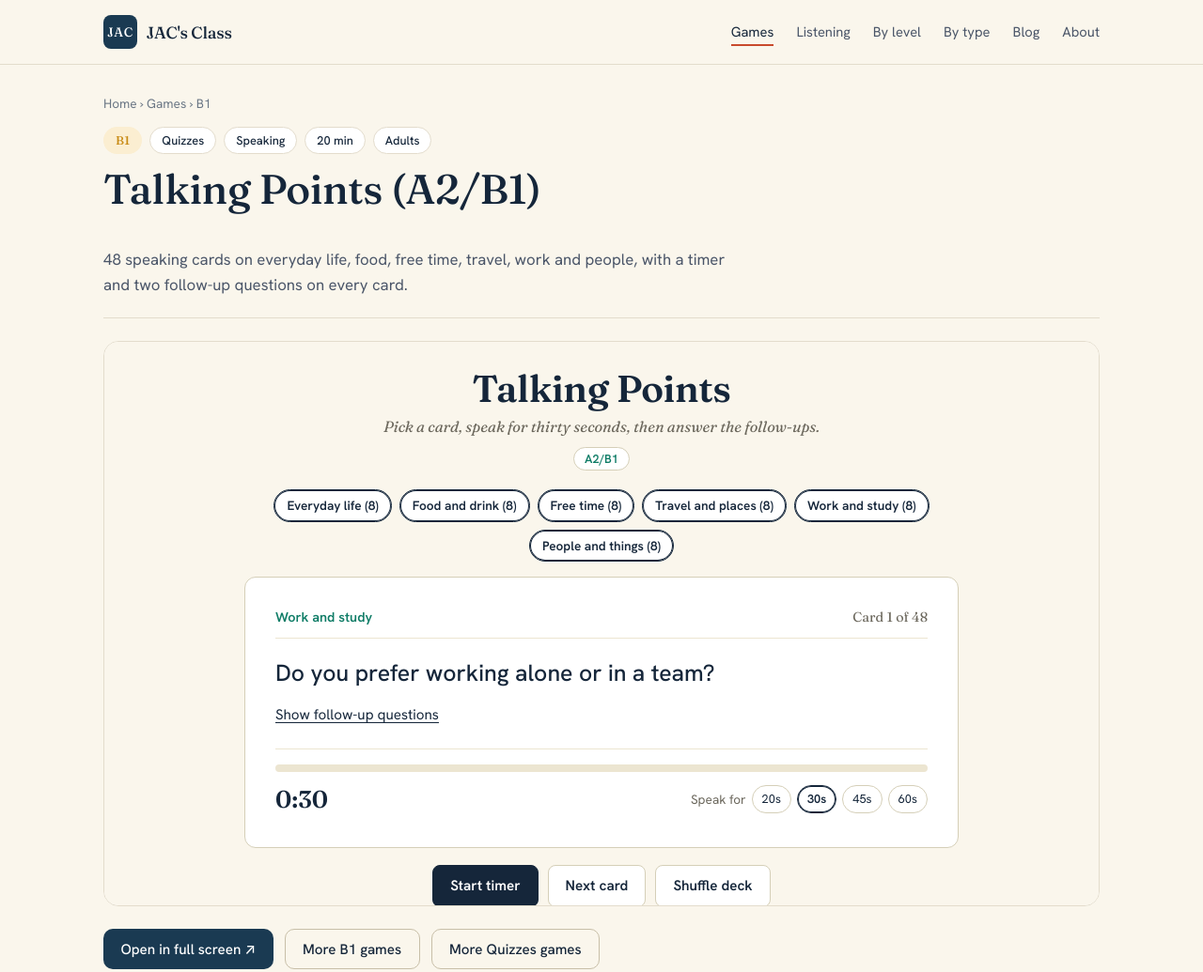
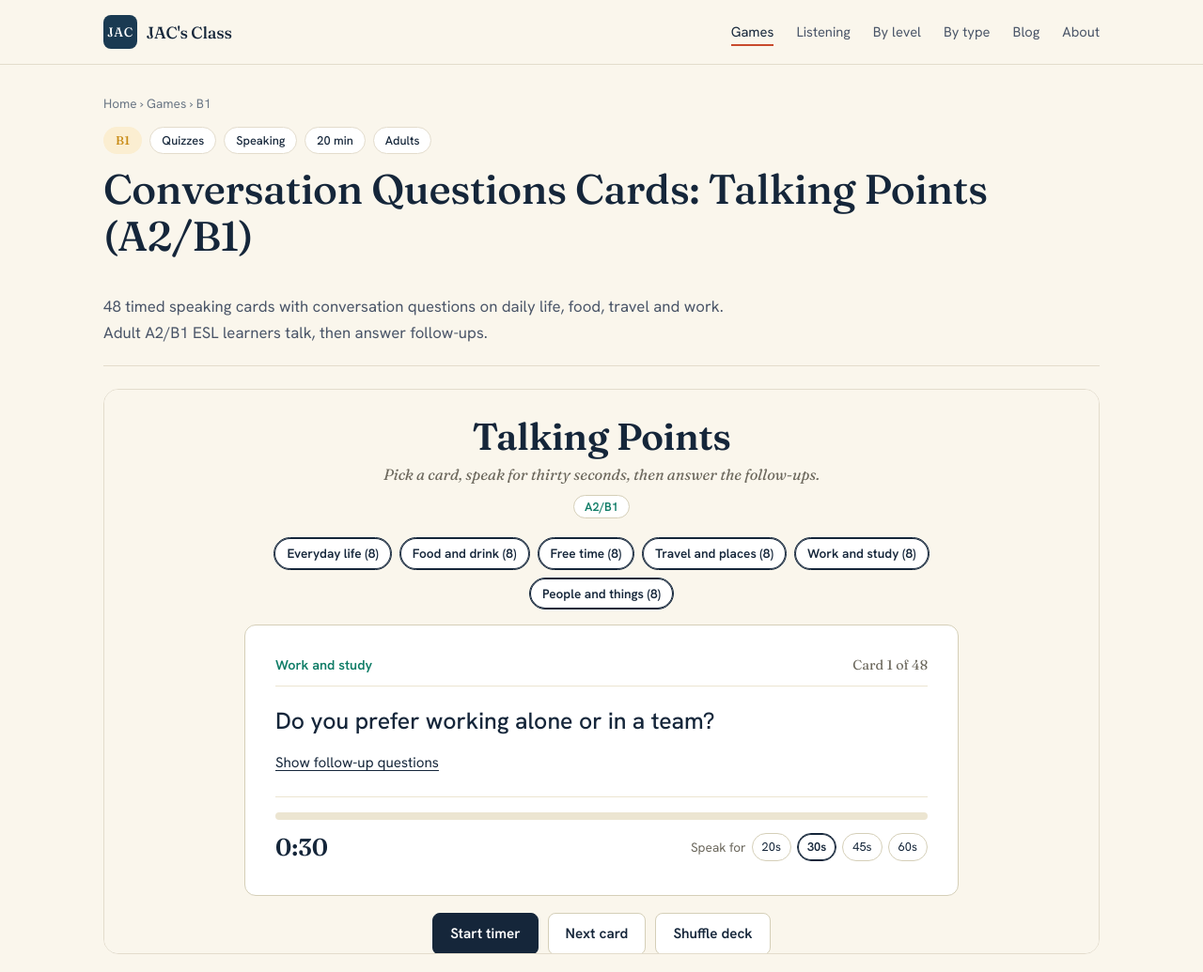
Before and after one commit to cameron2507-png/jaceslclass, an Astro site: page /games/talking-points-a2-b1 in a window 1280 px wide. Shown: the top 1035 px of the page at 94% size. Built offline with nearby package versions, Linux system fonts and the light colour scheme; Astro itself is replaced by a stand-in of ours.

Commit message:
Improve title and description for SEO: talking-points-a2-b1.md

```diff
--- a/src/content/games/talking-points-a2-b1.md
+++ b/src/content/games/talking-points-a2-b1.md
@@ -1,6 +1,6 @@
 ---
-title: "Talking Points (A2/B1)"
-description: "48 speaking cards on everyday life, food, free time, travel, work and people, with a timer and two follow-up questions on every card."
+title: "Conversation Questions Cards: Talking Points (A2/B1)"
+description: "48 timed speaking cards with conversation questions on daily life, food, travel and work. Adult A2/B1 ESL learners talk, then answer follow-ups."
 level: B1
 type: Quizzes
 topic: "Speaking"
```
